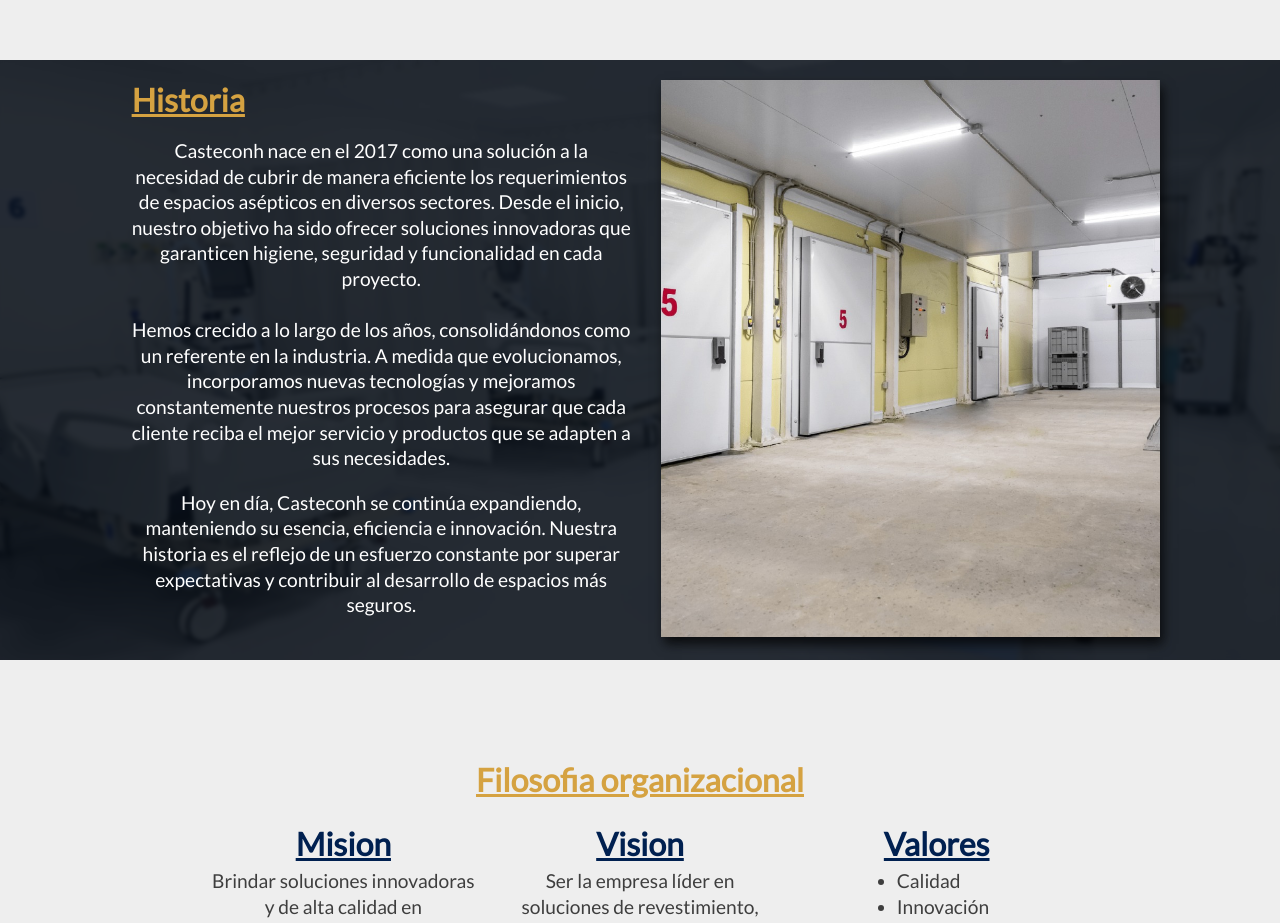
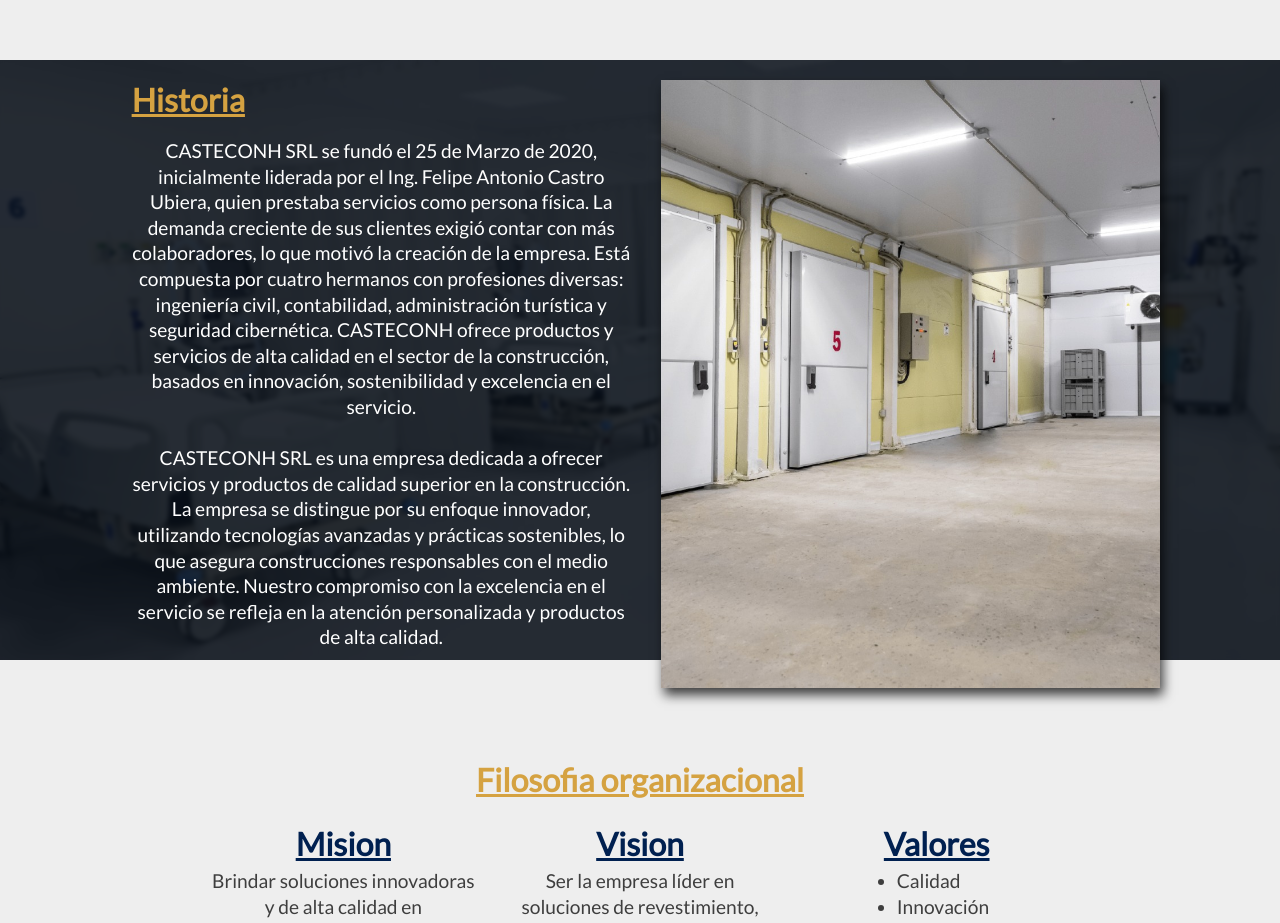
Before and after one commit to nanyovel/casteconh, a React (Vite) app: page /nosotros in a window 1280 px wide. Shown: the part 940-1863 px from the top of the page. Built offline with nearby package versions, Linux system fonts and the light colour scheme.

Commit message:
mas cambios

```diff
--- a/src/pages/Nosotros.jsx
+++ b/src/pages/Nosotros.jsx
@@ -65,27 +65,29 @@
                   <TituloLess>Historia</TituloLess>
                   <br />
                   <Parrafo>
-                    Casteconh nace en el 2017 como una solución a la necesidad
-                    de cubrir de manera eficiente los requerimientos de espacios
-                    asépticos en diversos sectores. Desde el inicio, nuestro
-                    objetivo ha sido ofrecer soluciones innovadoras que
-                    garanticen higiene, seguridad y funcionalidad en cada
-                    proyecto.
+                    CASTECONH SRL se fundó el 25 de Marzo de 2020, inicialmente
+                    liderada por el Ing. Felipe Antonio Castro Ubiera, quien
+                    prestaba servicios como persona física. La demanda creciente
+                    de sus clientes exigió contar con más colaboradores, lo que
+                    motivó la creación de la empresa. Está compuesta por cuatro
+                    hermanos con profesiones diversas: ingeniería civil,
+                    contabilidad, administración turística y seguridad
+                    cibernética. CASTECONH ofrece productos y servicios de alta
+                    calidad en el sector de la construcción, basados en
+                    innovación, sostenibilidad y excelencia en el servicio.
                     <br />
                     <br />
-                    Hemos crecido a lo largo de los años, consolidándonos como
-                    un referente en la industria. A medida que evolucionamos,
-                    incorporamos nuevas tecnologías y mejoramos constantemente
-                    nuestros procesos para asegurar que cada cliente reciba el
-                    mejor servicio y productos que se adapten a sus necesidades.
+                    CASTECONH SRL es una empresa dedicada a ofrecer servicios y
+                    productos de calidad superior en la construcción. La empresa
+                    se distingue por su enfoque innovador, utilizando
+                    tecnologías avanzadas y prácticas sostenibles, lo que
+                    asegura construcciones responsables con el medio ambiente.
+                    Nuestro compromiso con la excelencia en el servicio se
+                    refleja en la atención personalizada y productos de alta
+                    calidad.
                   </Parrafo>
                   <br />
-                  <Parrafo>
-                    Hoy en día, Casteconh se continúa expandiendo, manteniendo
-                    su esencia, eficiencia e innovación. Nuestra historia es el
-                    reflejo de un esfuerzo constante por superar expectativas y
-                    contribuir al desarrollo de espacios más seguros.
-                  </Parrafo>
+
                   <br />
                 </CajaInterna>
               </WrapTextoImg>
```
